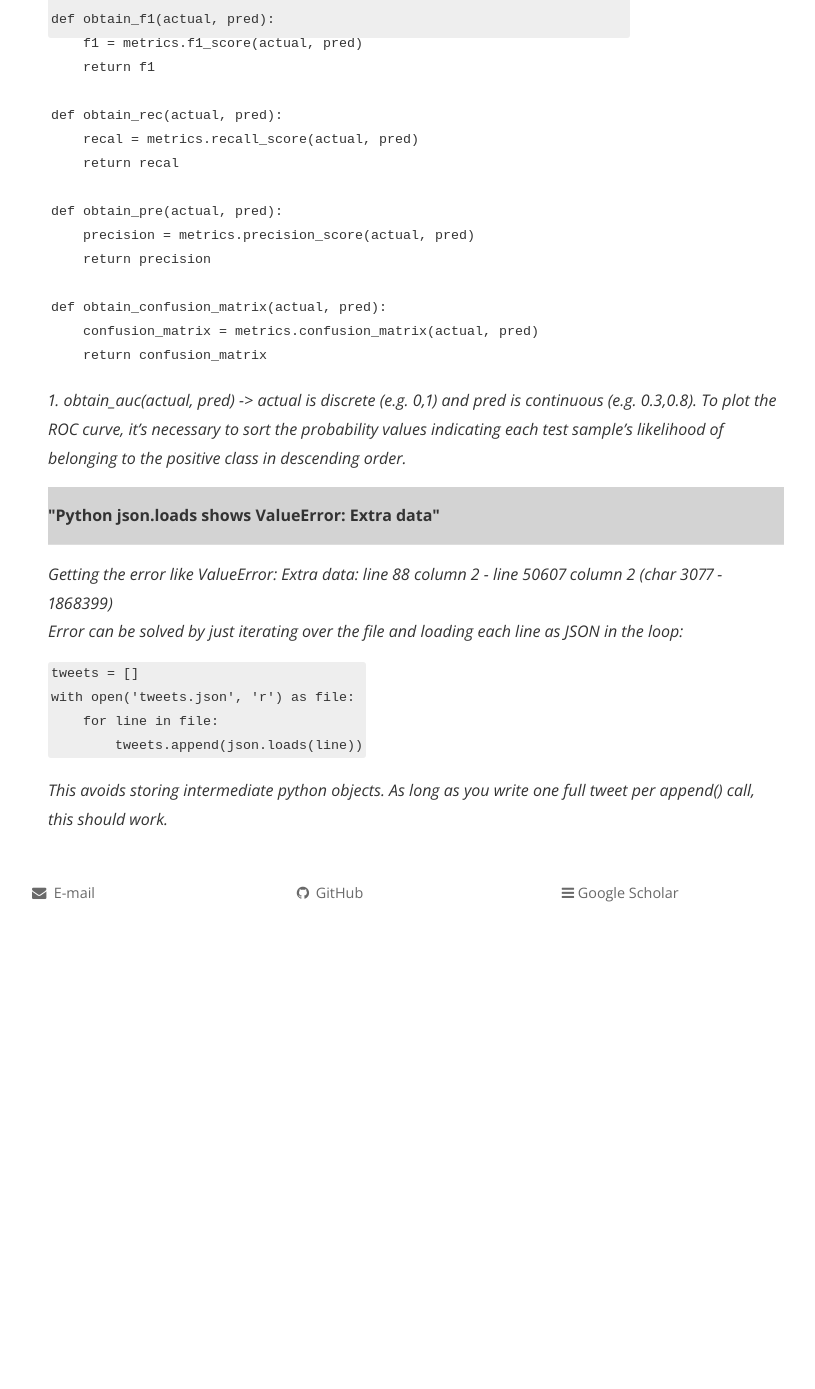
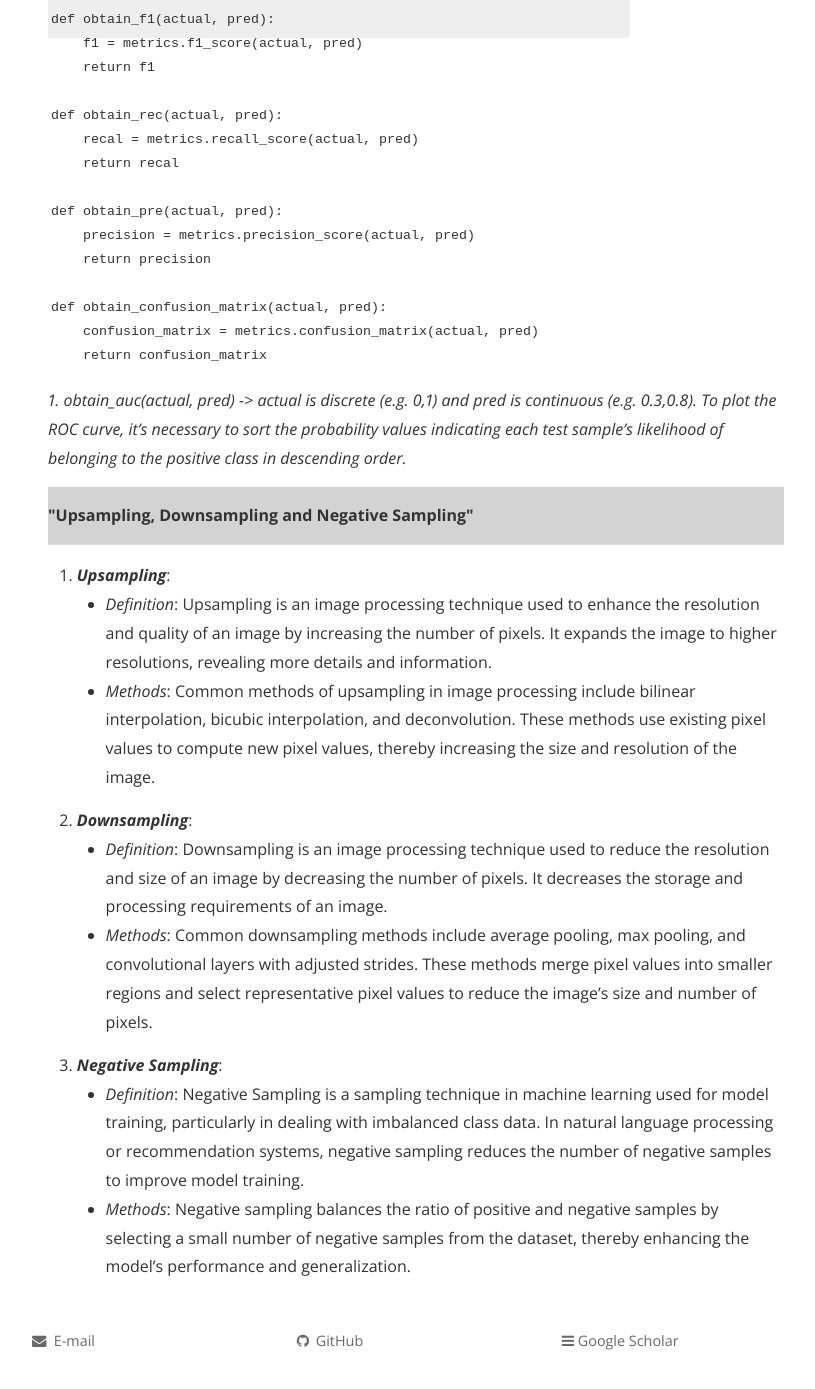
Before and after one commit to sosweetzhang/sosweetzhang.github.io, a Jekyll site: the page built from share/Experience/Summary_of_deep_learning_project_experience.md, in a window 1280 px wide and 1400 px high, scrolled down 3071 px. Shown: the top 1389 px of the window, without its empty margins (224-1039 px from the left). Built offline with Jekyll 4.4.1, drawn with Linux system fonts in a browser that asks for light colours; nearby versions of some CDN libraries; comment, search, counter and statistics services are not loaded; a style sheet for code colours, icons or effects is not loaded; before the commit the page ends 4023 px from its top, so only the background shows below that.

Commit message:
Update Summary_of_deep_learning_project_experience.md

````diff
--- a/share/Experience/Summary_of_deep_learning_project_experience.md
+++ b/share/Experience/Summary_of_deep_learning_project_experience.md
@@ -135,14 +135,18 @@ def obtain_confusion_matrix(actual, pred):
 _1. obtain_auc(actual, pred) -> actual is discrete (e.g. 0,1) and pred is continuous (e.g. 0.3,0.8). To plot the ROC curve, it's necessary to sort the probability values indicating each test sample's likelihood of belonging to the positive class in descending order._
 
 
-<table><tr><td bgcolor=lightgray><strong>"Python json.loads shows ValueError: Extra data" </strong></td></tr></table>
 
-<em>Getting the error like ValueError: Extra data: line 88 column 2 - line 50607 column 2 (char 3077 - 1868399)</em><br>
-<em>Error can be solved by just iterating over the file and loading each line as JSON in the loop:</em><br>
-```python
-tweets = []
-with open('tweets.json', 'r') as file:
-    for line in file:
-        tweets.append(json.loads(line))
-```
-<em>This avoids storing intermediate python objects. As long as you write one full tweet per append() call, this should work.</em>
+
+<table><tr><td bgcolor=lightgray><strong>"Upsampling, Downsampling and Negative Sampling" </strong></td></tr></table>
+
+1. **_Upsampling_**:
+   - _Definition_: Upsampling is an image processing technique used to enhance the resolution and quality of an image by increasing the number of pixels. It expands the image to higher resolutions, revealing more details and information.
+   - _Methods_: Common methods of upsampling in image processing include bilinear interpolation, bicubic interpolation, and deconvolution. These methods use existing pixel values to compute new pixel values, thereby increasing the size and resolution of the image.
+
+2. **_Downsampling_**:
+   - _Definition_: Downsampling is an image processing technique used to reduce the resolution and size of an image by decreasing the number of pixels. It decreases the storage and processing requirements of an image.
+   - _Methods_: Common downsampling methods include average pooling, max pooling, and convolutional layers with adjusted strides. These methods merge pixel values into smaller regions and select representative pixel values to reduce the image's size and number of pixels.
+
+3. **_Negative Sampling_**:
+   - _Definition_: Negative Sampling is a sampling technique in machine learning used for model training, particularly in dealing with imbalanced class data. In natural language processing or recommendation systems, negative sampling reduces the number of negative samples to improve model training.
+   - _Methods_: Negative sampling balances the ratio of positive and negative samples by selecting a small number of negative samples from the dataset, thereby enhancing the model's performance and generalization.
````
